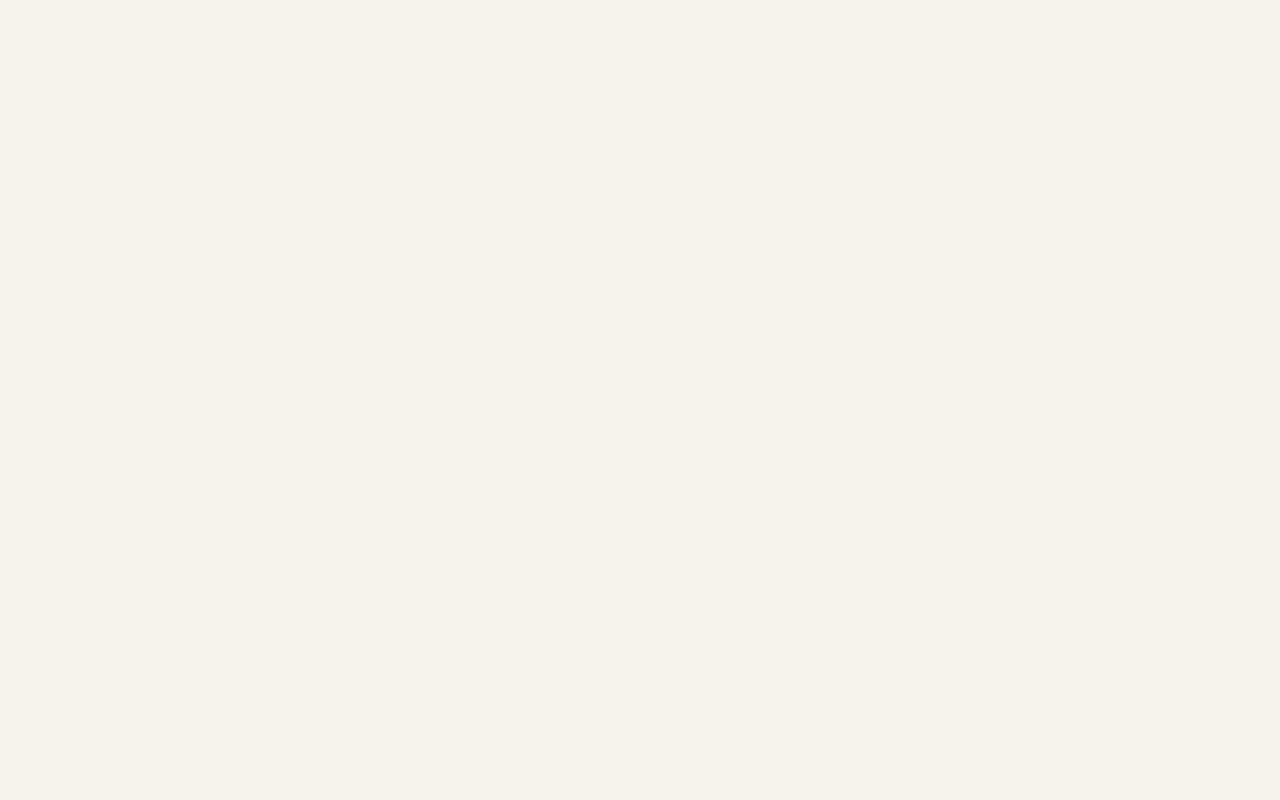
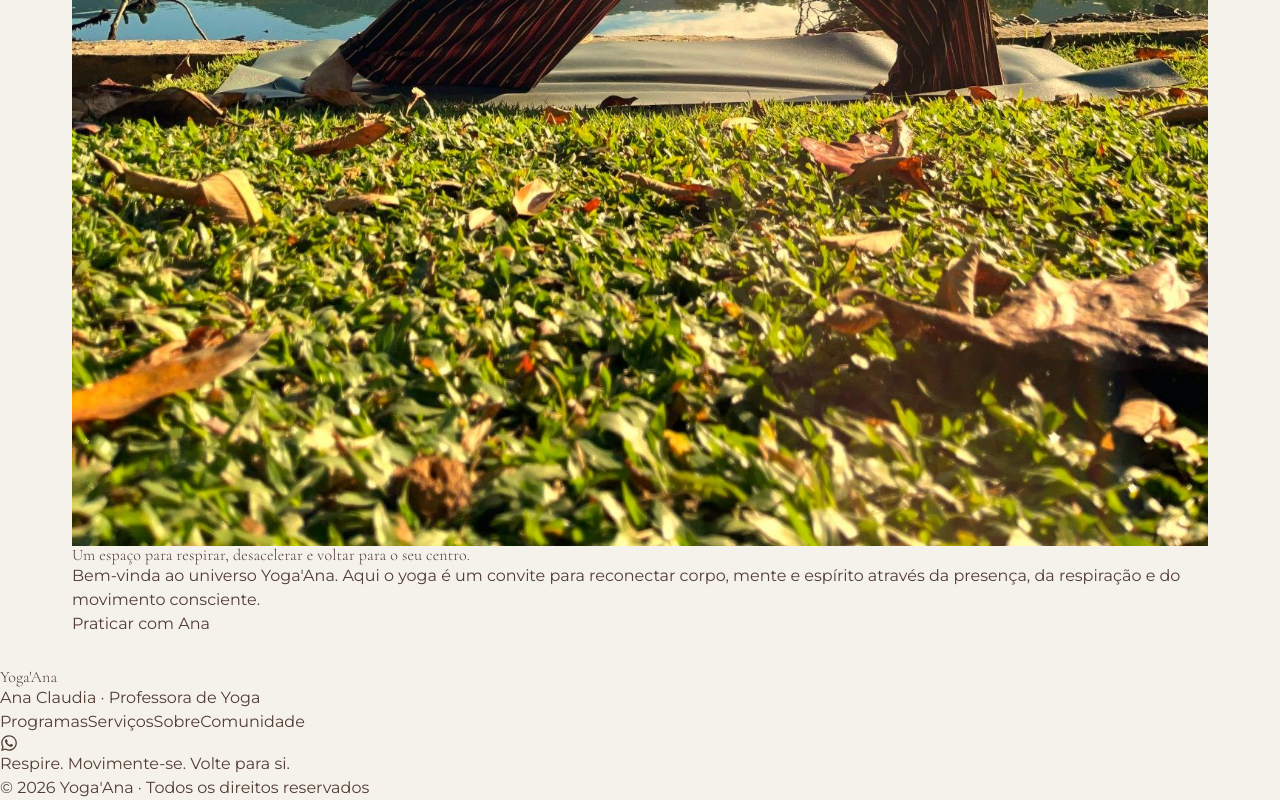
Before and after one commit to TayrineSoares/yogana-portfolio, a React (Vite) app: page / in a window 1280 px wide. Shown: the part 1025-1825 px from the top of the page. Before the commit the page ends 800 px from the top, so only its background shows below. Built offline with nearby package versions, Linux system fonts and the light colour scheme.

Commit message:
Add hero section

```diff
--- a/src/App.tsx
+++ b/src/App.tsx
@@ -1,5 +1,6 @@
 import Header from './components/Header';
 import Footer from './components/Footer';
+import Hero from './components/Hero';
 
 
 
@@ -15,6 +16,7 @@ function App() {
 
     <main className="flex-grow ">
        {/* pages will go here */}
+       <Hero />
 
     </main>
 
--- /dev/null
+++ b/src/components/Hero.tsx
@@ -0,0 +1,89 @@
+import heroImage from "../assets/aninha-hero-warm.jpg";
+import Button from "./ui/Button";
+
+const Hero = () => {
+  const whatsappLink =
+    "https://wa.me/5531988094532?text=Olá!%20Gostaria%20de%20saber%20mais%20sobre%20as%20aulas%20de%20yoga.";
+
+  return (
+    <section
+      className="
+        min-h-screen
+        flex flex-col items-center
+        justify-start
+        px-4 sm:px-6
+        pt-16 pb-16
+      "
+    >
+      {/* Brand */}
+      <p className="
+            text-[0.8rem]
+            tracking-[0.3em]
+            uppercase
+            font-medium
+            mb-6
+            text-[var(--color-accent)]
+          ">
+        Yoga'Ana
+      </p>
+
+      {/* Image */}
+      <div className="w-full max-w-[320px] mx-auto mb-8">
+        <div
+          className="overflow-hidden blob-clip w-full"
+          style={{
+            aspectRatio: "3/4",
+            boxShadow: "var(--shadow-hero)",
+          }}
+        >
+          <img
+            src={heroImage}
+            alt="Ana Claudia praticando yoga"
+            className="w-full h-full object-cover object-top brightness-90 contrast-90"
+          />
+        </div>
+      </div>
+
+      {/* Content */}
+      <div className="text-center w-full max-w-sm mx-auto">
+
+        <h1
+           className="
+            font-[var(--font-display)]
+            font-light
+            text-[1.8rem] sm:text-[2.1rem]
+            leading-[1.35]
+            tracking-[0.01em]
+            text-[var(--color-primary)]
+            opacity-90
+            mb-6
+          "
+        >
+          Um espaço para respirar, desacelerar e voltar para o seu centro.
+        </h1>
+
+        <p
+          className="
+            text-sm
+            leading-relaxed
+            mb-8
+            text-[var(--color-text)]
+            opacity-70
+          "
+        >
+          Bem-vinda ao universo Yoga'Ana. Aqui o yoga é um convite para
+          reconectar corpo, mente e espírito através da presença, da respiração
+          e do movimento consciente.
+        </p>
+
+        {/* CTA → WhatsApp */}
+        <Button href={whatsappLink}>
+          Praticar com Ana
+        </Button>
+
+      </div>
+    </section>
+  );
+};
+
+export default Hero;
--- /dev/null
+++ b/src/components/ui/Button.tsx
@@ -0,0 +1,42 @@
+type ButtonProps = {
+  children: React.ReactNode;
+  href?: string;
+  onClick?: () => void;
+};
+
+const Button = ({ children, href, onClick }: ButtonProps) => {
+  const baseStyles = `
+    inline-block
+    border border-[var(--color-primary)]
+    text-[var(--color-primary)]
+    px-8 py-3
+    rounded-full
+    text-[0.7rem]
+    tracking-[0.2em]
+    uppercase
+    font-medium
+    transition-all duration-300
+    hover:opacity-70
+  `;
+
+  if (href) {
+    return (
+      <a
+        href={href}
+        target="_blank"
+        rel="noopener noreferrer"
+        className={baseStyles}
+      >
+        {children}
+      </a>
+    );
+  }
+
+  return (
+    <button onClick={onClick} className={baseStyles}>
+      {children}
+    </button>
+  );
+};
+
+export default Button;
--- a/src/styles/index.css
+++ b/src/styles/index.css
@@ -64,3 +64,7 @@ main {
   -webkit-font-smoothing: antialiased;
   -moz-osx-font-smoothing: grayscale;
 }
+
+.blob-clip {
+  border-radius: 45% 55% 60% 40% / 55% 45% 55% 45%;
+}
```
Also changed, not shown: src/components/Services.tsx (added, +11 -0 lines), src/assets/aninha-hero-warm.jpg (added), src/assets/aninha-hero.jpeg (added).
